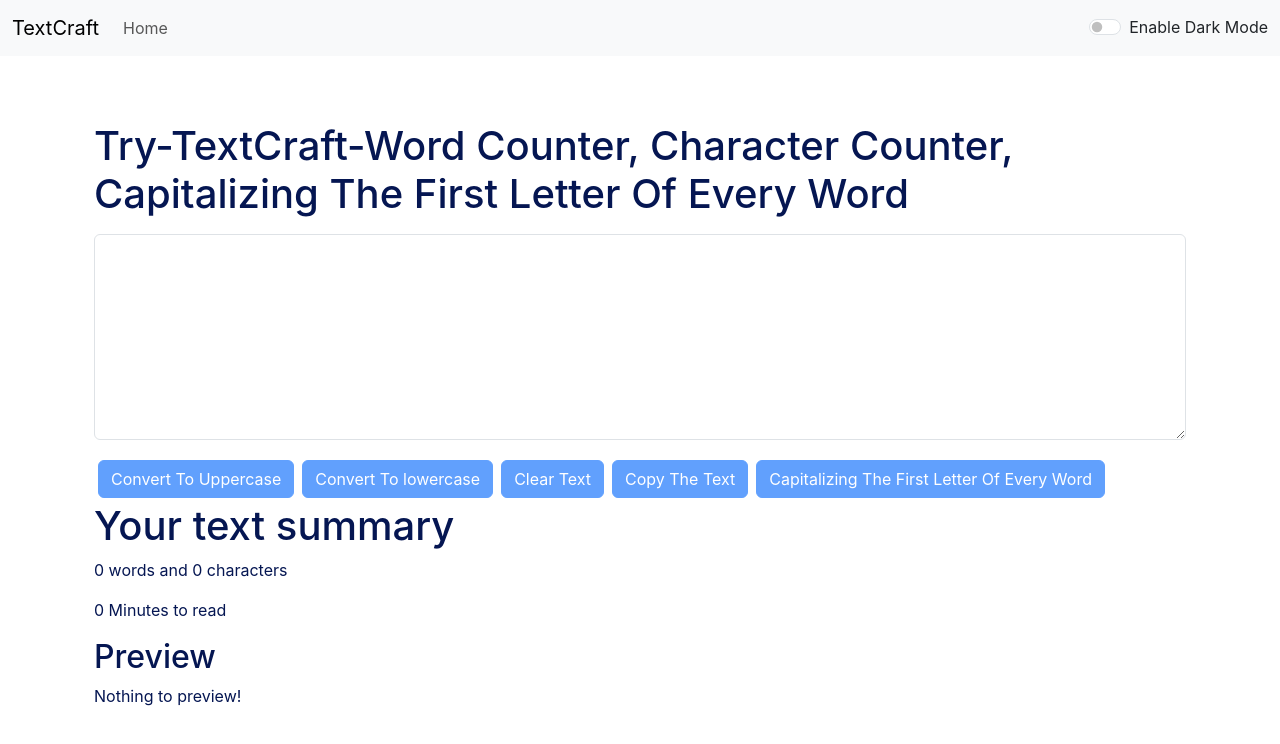
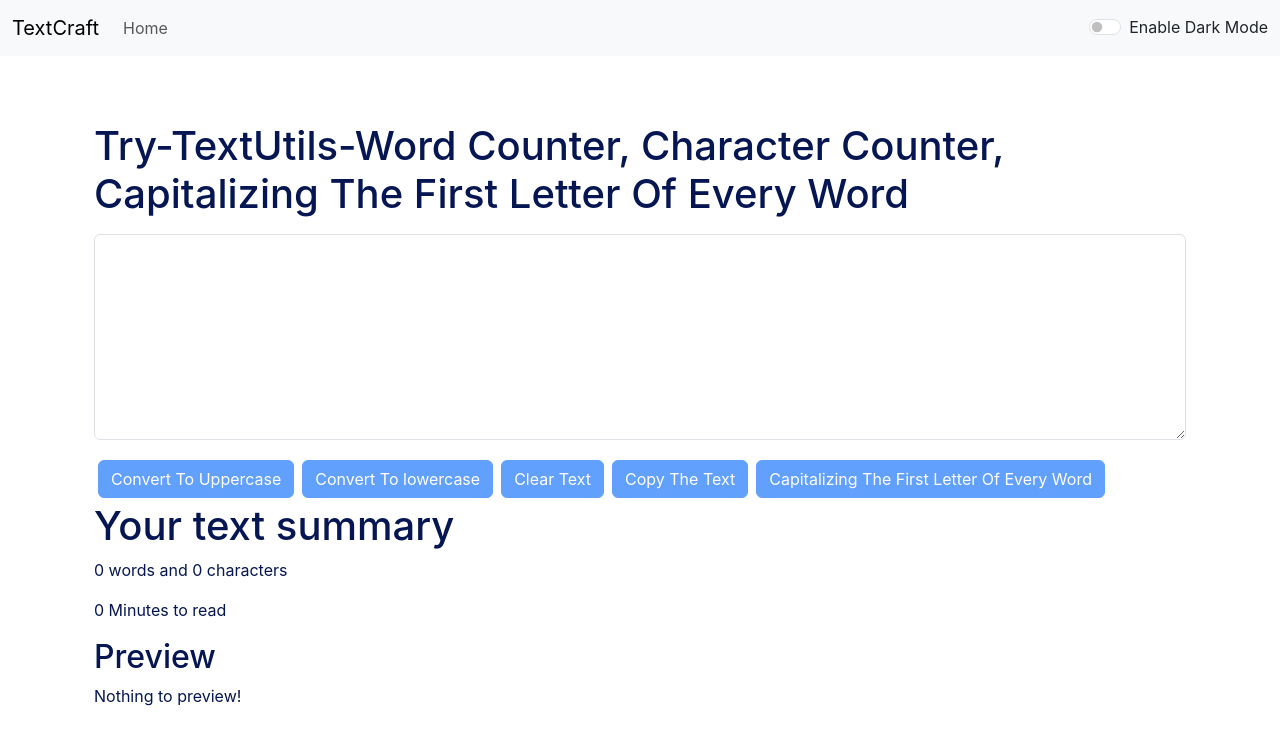
Before and after one commit to RohanBoddh/TextCraft-React-1, a React (Create React App) app: page / in a window 1280 px wide. Shown: the top 744 px of the page. Built offline with nearby package versions, Linux system fonts and the light colour scheme.

Commit message:
yes commit

```diff
--- a/src/App.js
+++ b/src/App.js
@@ -48,7 +48,7 @@
 <Navbar title="TextCraft" aboutText="About" mode={mode} toggleMode={toggleMode} />
       <Alert alert={alert} />
     <div className="container my-3">
-        <TextForm showAlert={showAlert} heading="Try-TextCraft-Word Counter, Character Counter,
+        <TextForm showAlert={showAlert} heading="Try-TextUtils-Word Counter, Character Counter,
         Capitalizing The First Letter Of Every Word" mode={mode} />
         {/* <About mode={mode}/> */}
      </div>
```
